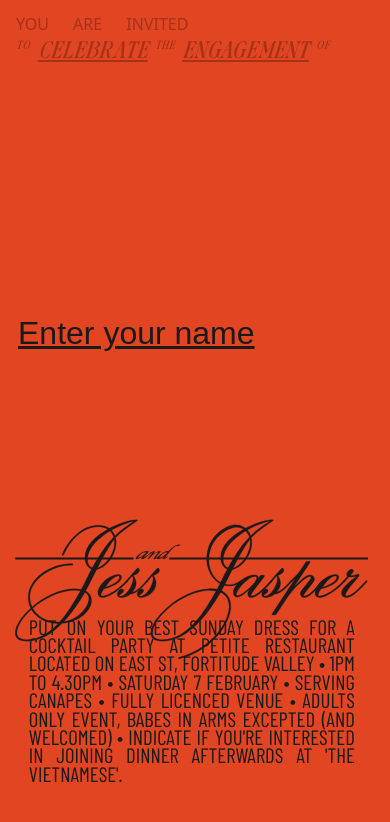
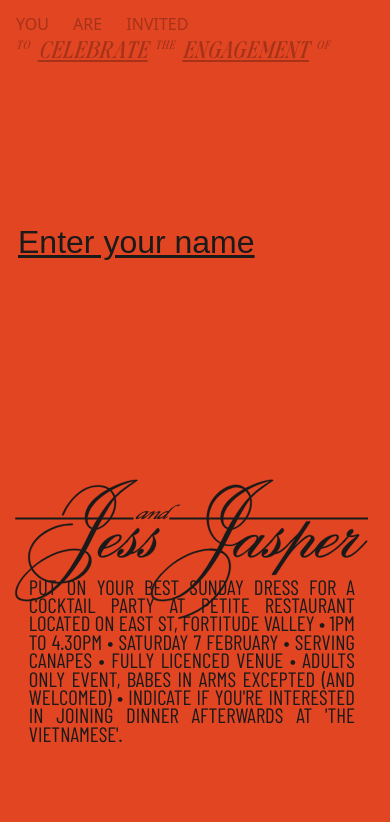
Before and after one commit to freejasper/engagement-rsvp, a React (Vite) app: page / in a window 390 px wide. Shown: the top 822 px of the page. Built offline with nearby package versions, Linux system fonts and the light colour scheme; no server answers; a web font is replaced by a local one.

Commit message:
mobile styling

```diff
--- a/src/css/NameInput.css
+++ b/src/css/NameInput.css
@@ -1,7 +1,6 @@
 #nameInput {
     transition: all 0.5s ease-in-out;
     grid-row-start: 2;
-    align-self: end;
     margin-bottom: 0.7rem;
     display: flex;
 }
--- a/src/css/TextFooter.css
+++ b/src/css/TextFooter.css
@@ -33,6 +33,7 @@
    #text-footer {
     margin-left: -1.2rem;
     font-size: 1.1rem;
+    padding-bottom: 80px;
     }
 }
 
```
